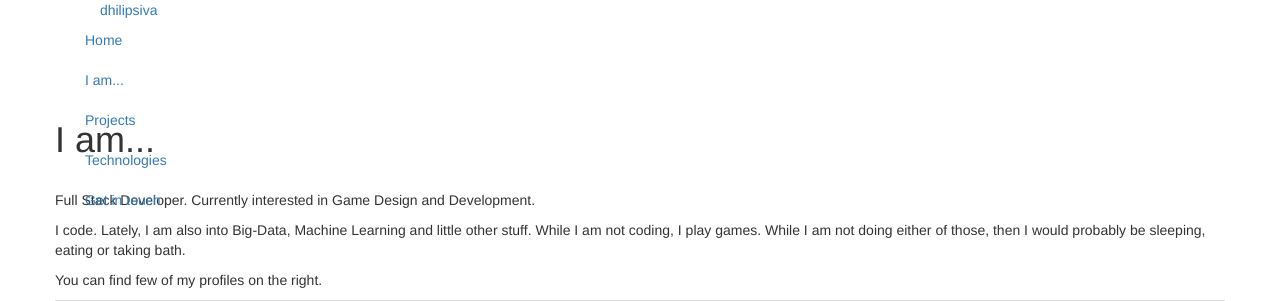
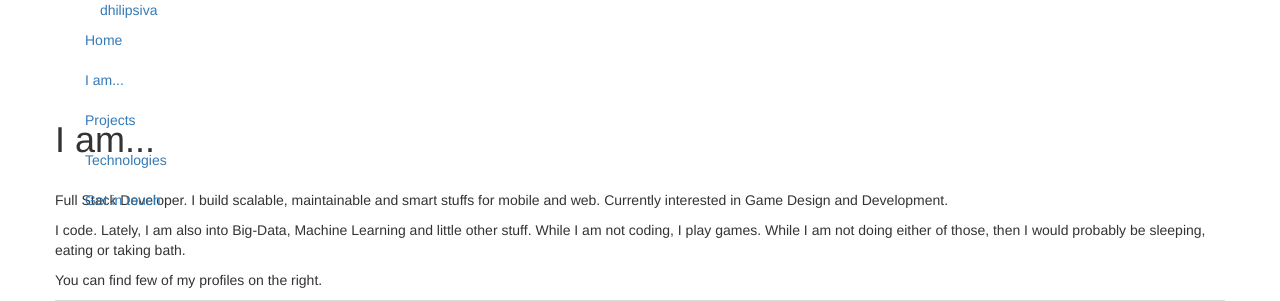
Before and after one commit to dhilipsiva/dhilipsiva.com, a Flask app: page /i_am in a window 1280 px wide. Shown: the top 301 px of the page. Run offline with Flask 2, Linux system fonts and the light colour scheme; some libraries are stand-ins or nearby versions.

Commit message:
Update i_am.html

```diff
--- a/templates/i_am.html
+++ b/templates/i_am.html
@@ -8,7 +8,7 @@
         <div class="hero-unit">
             <h1>I am...</h1>
             <br />
-            <p>Full Stack Developer. Currently interested in Game Design and Development.</p>
+            <p>Full Stack Developer. I build scalable, maintainable and smart stuffs for mobile and web. Currently interested in Game Design and Development.</p>
             <p>I code. Lately, I am also into Big-Data, Machine Learning and little other stuff. While I am not coding, I play games. While I am not doing either of those, then I would probably be sleeping, eating or taking bath.</p>
             <p>You can find few of my profiles on the right.</p>
         </div>
```
